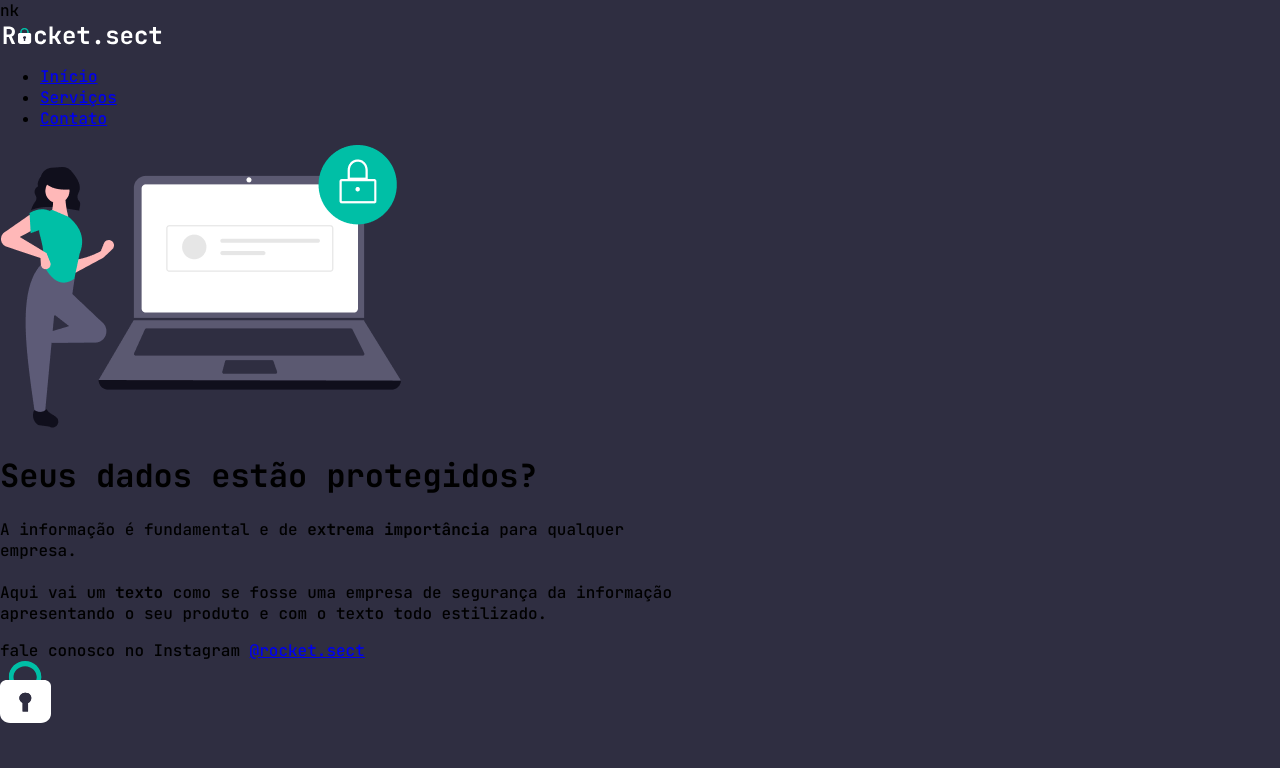
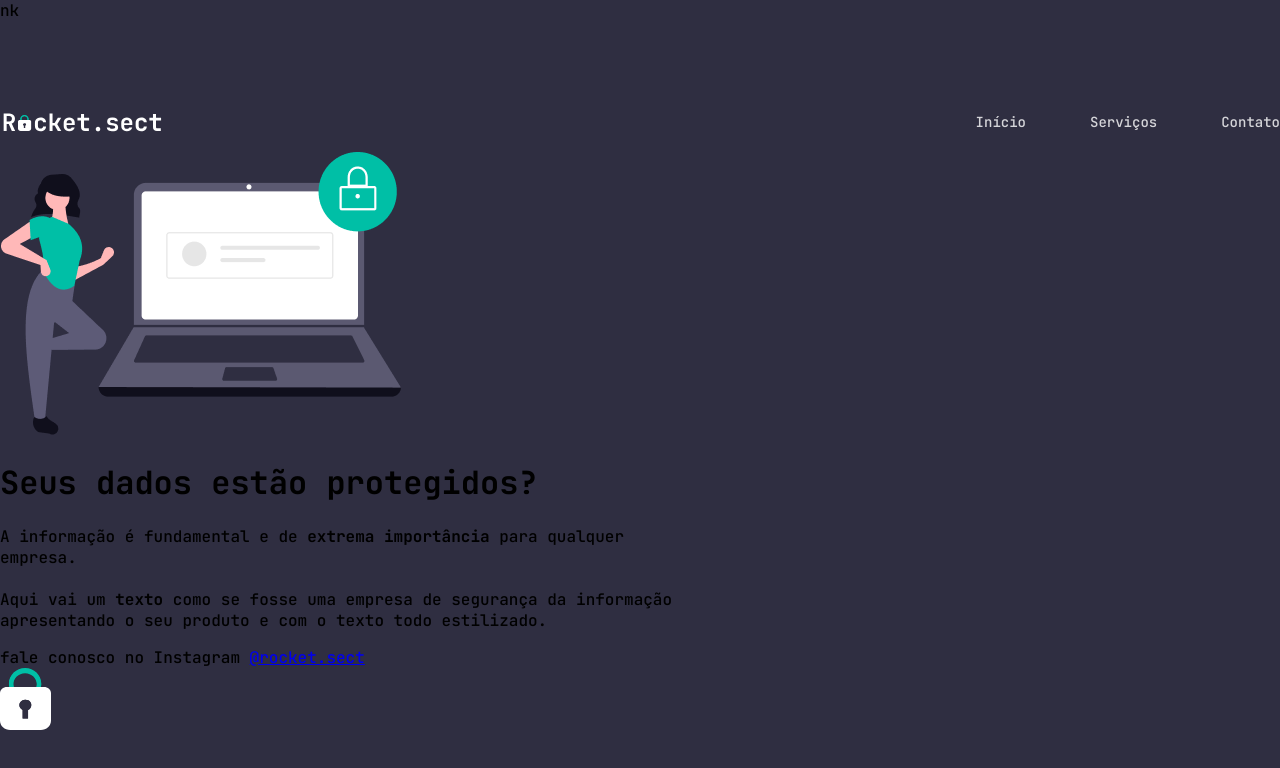
Before and after one commit to leocomandulli/Projeto-02---Novo-Layout, a plain HTML site: page index.html in a window 1280 px wide. Drawn offline with Linux system fonts and the light colour scheme.

Commit message:
nav config

```diff
--- a/index.html
+++ b/index.html
@@ -12,7 +12,7 @@
     <link href="https://fonts.googleapis.com/css2?family=JetBrains+Mono:wght@500;700&family=Open+Sans:wght@400;700&display=swap" rel="stylesheet">
 </head>
 <body>
-
+<div class="page">
     <nav>
         <!--Já criando todas as tags como possíveis links futuros-->
         <a id="logo" href="#">
@@ -54,5 +54,6 @@
 
     <img src="./images/padlock.svg" alt="Imagem de um cadeado no canto esquerdo inferior da tela">
 
+</div>
 </body>
 </html>
--- a/style.css
+++ b/style.css
@@ -15,3 +15,40 @@ body {
 
     background: var(--main-color);
 }
+.page {
+
+    width: 1280px;
+    margin: auto;
+    padding-top: 71px;
+}
+
+nav {
+    display: flex;
+    justify-content:  space-between;
+    align-items: center;
+
+}
+
+ul {
+    display: flex;
+    justify-content: space-between;
+    align-items: center;
+    gap: 64px;
+
+    list-style: none;
+}
+
+ul a {
+    text-decoration: none;
+    color: var(--white-color);
+    font-size: 14px;
+    line-height: 28px;
+    opacity: 0.8;
+
+}
+
+ul a:hover {
+    font-weight: bold;
+    opacity: 1;
+
+}
```
